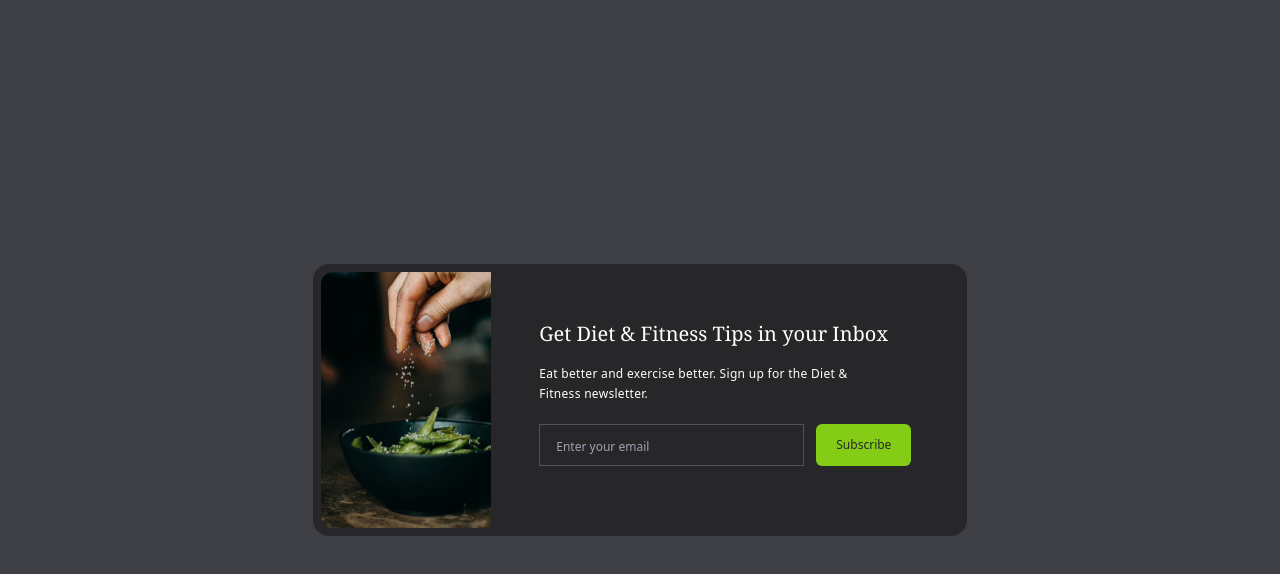
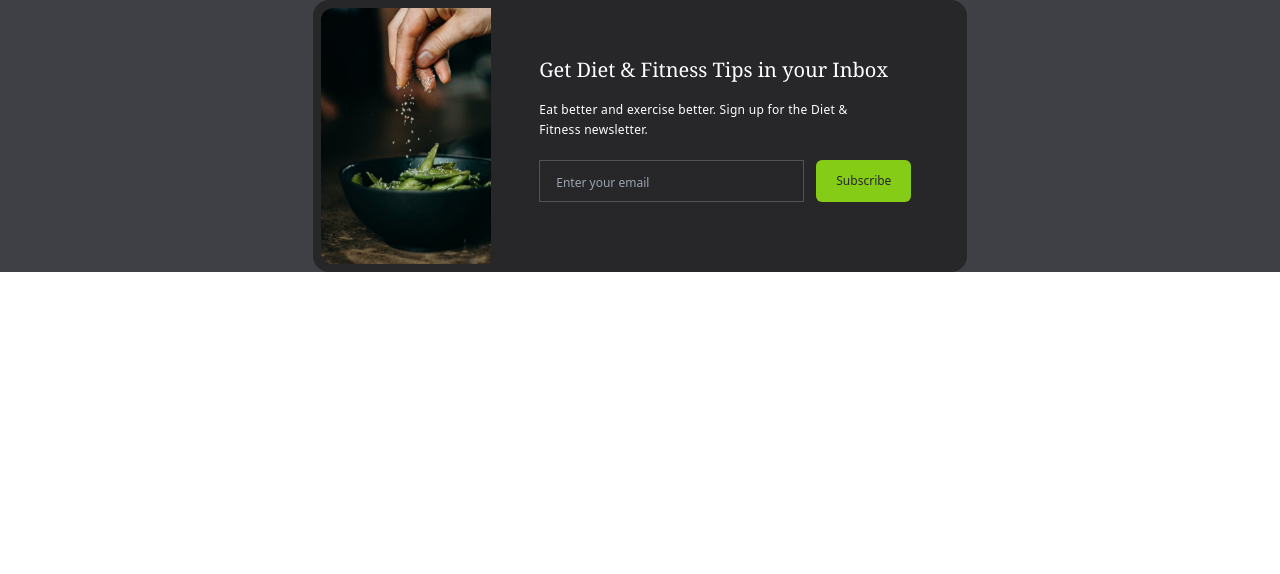
Before and after one commit to kedaroo/learning-tailwind-css, a plain HTML site: page email-subscribe/index.html in a window 1280 px wide. Drawn offline with nearby package versions, Linux system fonts and the light colour scheme.

Commit message:
fix: container height

```diff
--- a/email-subscribe/index.html
+++ b/email-subscribe/index.html
@@ -9,7 +9,7 @@
   </head>
   <body>
     <!-- Background Container -->
-    <div class="flex items-center justify-center h-screen bg-zinc-700">
+    <div class="flex items-center justify-center h-full bg-zinc-700">
       <!-- Card -->
       <div class="bg-zinc-800 p-2 mx-6 rounded-2xl">
         <!-- Flex Container -->
```
